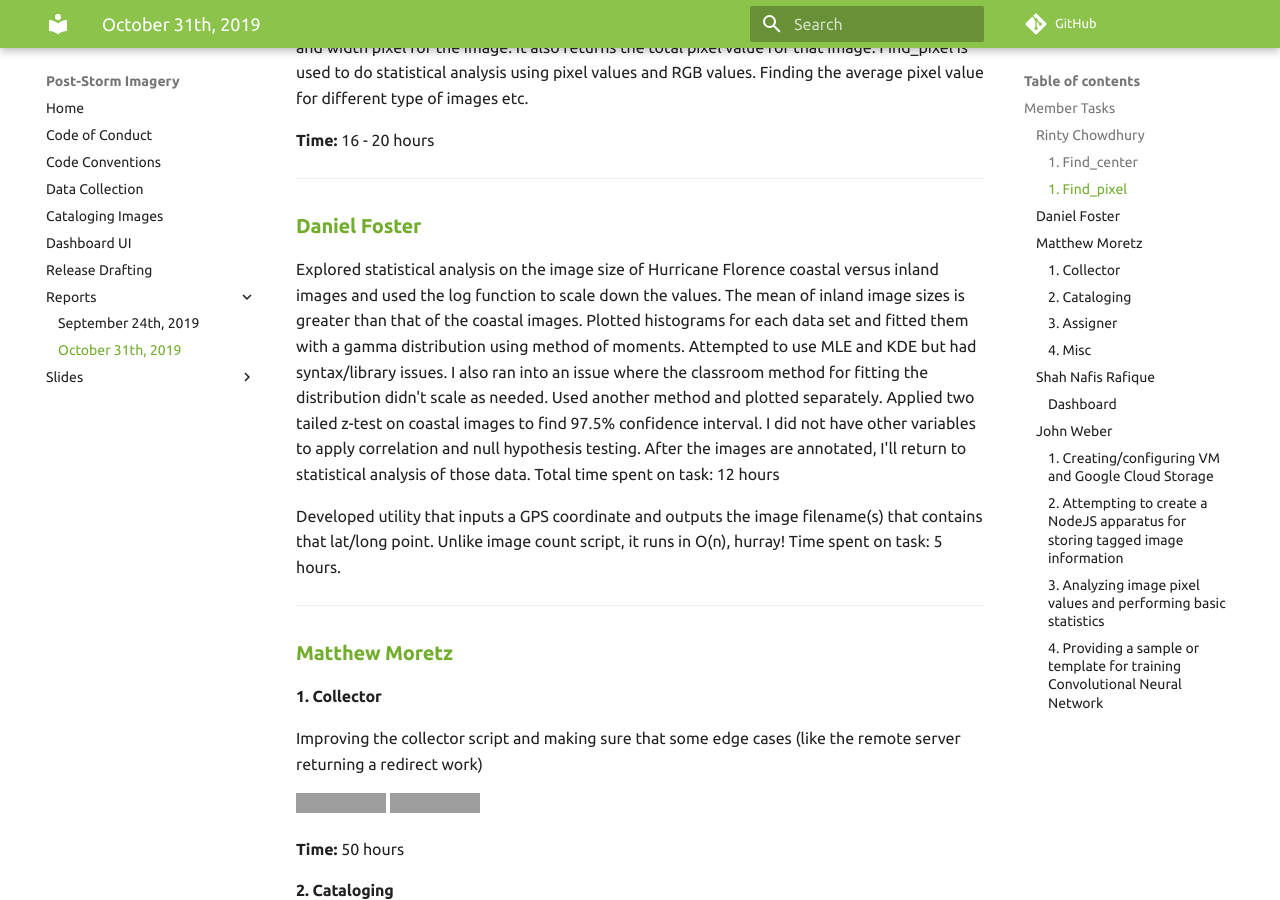
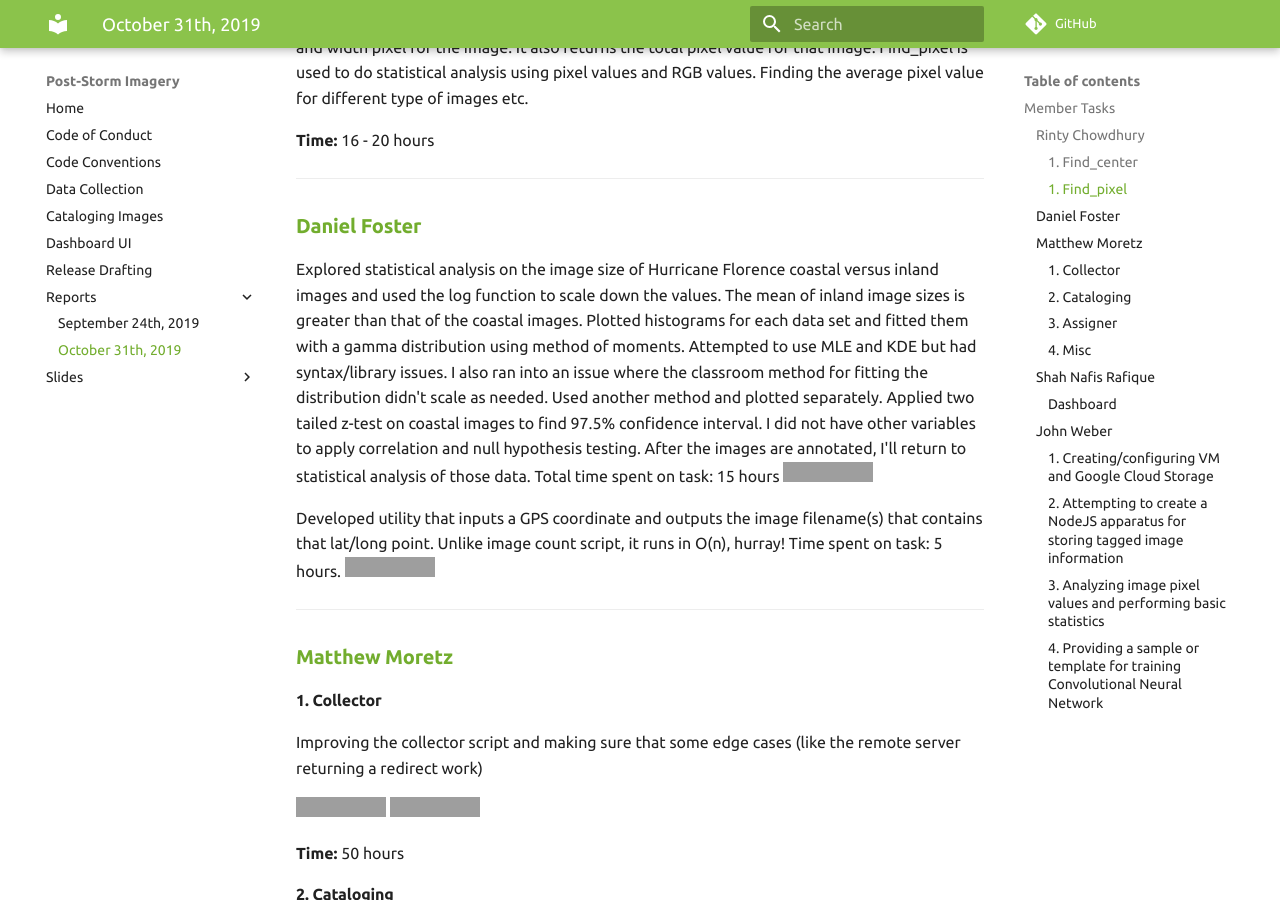
Before and after one commit to UNCG-CSE/Poststorm_Imagery, an MkDocs documentation site: the page built from docs/reports/progress_report_31-10-2019.md, in a window 1280 px wide and 900 px high, scrolled down 976 px. Built offline with MkDocs 1.6.1 and Material for MkDocs 9.7.7, drawn with Linux system fonts in a browser that asks for light colours; comment, search, counter and statistics services are not loaded; grey boxes are pictures that could not be loaded.

Commit message:
Update progress_report_31-10-2019.md

```diff
--- a/docs/reports/progress_report_31-10-2019.md
+++ b/docs/reports/progress_report_31-10-2019.md
@@ -45,11 +45,15 @@ didn't scale as needed. Used another method and plotted separately. Applied two
 tailed z-test on coastal images to find 97.5% confidence interval. I did not
 have other variables to apply correlation and null hypothesis testing. After the
 images are annotated, I'll return to statistical analysis of those data. Total
-time spent on task: 12 hours
+time spent on task: 15 hours
+[![Source](https://img.shields.io/badge/Source-Click%20Me-informational)](
+https://github.com/UNCG-CSE/Poststorm_Imagery/tree/beta/src/python/psic/Data%20Statistics)
 
 Developed utility that inputs a GPS coordinate and outputs the image filename(s)
 that contains that lat/long point. Unlike image count script, it runs in O(n),
 hurray! Time spent on task: 5 hours.
+[![Source](https://img.shields.io/badge/Source-Click%20Me-informational)](
+https://github.com/UNCG-CSE/Poststorm_Imagery/tree/beta/src/python/psic/find_point)
 
 ---
 
```
